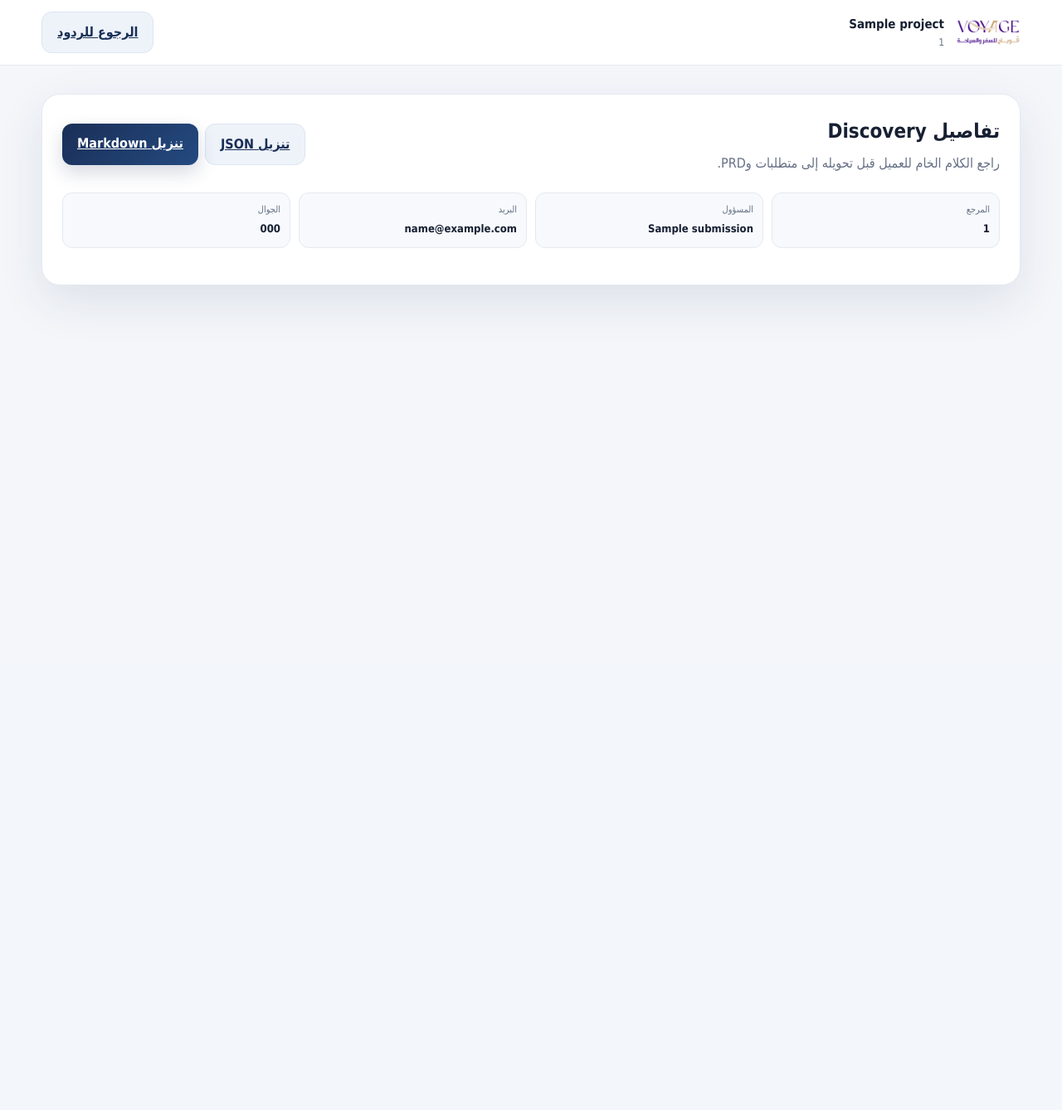
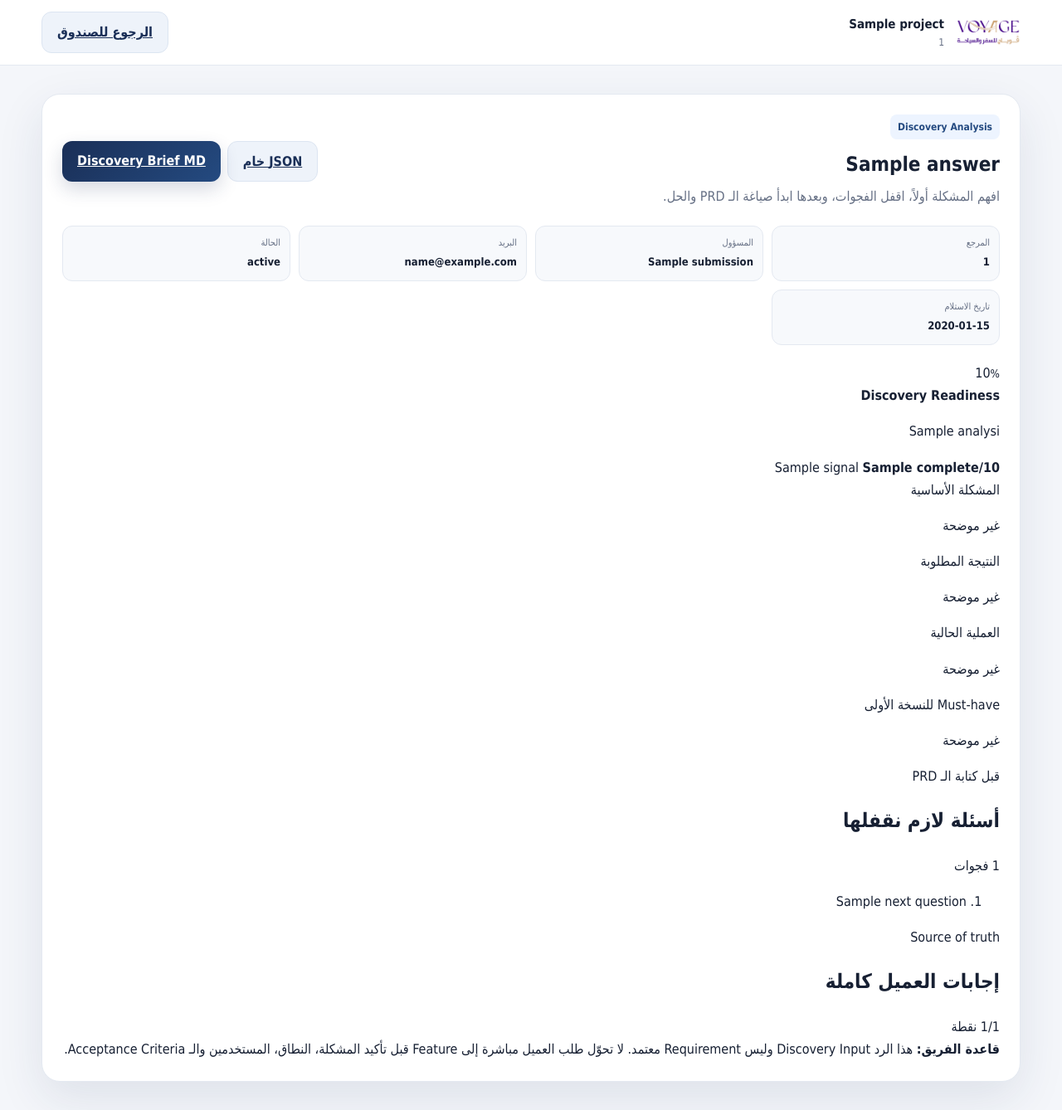
Before and after one commit to Cyb3r1no/prdsystem, a Flask app: template templates/admin_submission.html in a window 1280 px wide. Shown: the whole page at 83% size. Before the commit the page ends 359 px from the top, so only its background shows below. Run offline with Flask 3, Linux system fonts and the light colour scheme; the template is opened without the code that fills it: most values are stand-ins (such as "Sample title", 1, 10 or a date in 2020); some libraries are stand-ins or nearby versions.

Commit message:
feat: add discovery analysis workspace

```diff
--- a/templates/admin_submission.html
+++ b/templates/admin_submission.html
@@ -3,35 +3,103 @@
 <head>
   <meta charset="utf-8">
   <meta name="viewport" content="width=device-width, initial-scale=1">
-  <title>{{ submission.id }} — {{ project.name }}</title>
+  <title>{{ submission.id }} — Discovery Analysis</title>
   <link rel="stylesheet" href="{{ url_for('static', filename='css/app.css') }}">
+  <link rel="stylesheet" href="{{ url_for('static', filename='css/discovery-v3.css') }}">
 </head>
 <body class="admin-body">
   <header class="topbar">
     <div class="shell topbar-inner">
       <div class="brand">
-        <img src="{{ url_for('static', filename='img/voyage-logo.png') }}" alt="VOYAGE" class="brand-logo">
+        <img src="{{ url_for('static', filename='img/voyage-logo.png') }}" alt="{{ project.name }}" class="brand-logo">
         <div><strong>{{ project.name_ar }}</strong><span>{{ submission.id }}</span></div>
       </div>
-      <a class="btn btn-secondary" href="{{ url_for('admin_dashboard') }}">الرجوع للردود</a>
+      <a class="btn btn-secondary" href="{{ url_for('admin_dashboard') }}">الرجوع للصندوق</a>
     </div>
   </header>
 
-  <main class="shell admin-main">
+  <main class="shell admin-main discovery-detail">
     <section class="admin-card">
       <div class="admin-header">
-        <div><h1>تفاصيل Discovery</h1><p>راجع الكلام الخام للعميل قبل تحويله إلى متطلبات وPRD.</p></div>
+        <div>
+          <div class="eyebrow">Discovery Analysis</div>
+          <h1>{{ answers.get('company_name') or answers.get('contact_name') or submission.id }}</h1>
+          <p>افهم المشكلة أولاً، اقفل الفجوات، وبعدها ابدأ صياغة الـ PRD والحل.</p>
+        </div>
         <div class="admin-actions">
-          <a class="btn btn-secondary" href="{{ url_for('export_json', submission_id=submission.id) }}">تنزيل JSON</a>
-          <a class="btn btn-primary" href="{{ url_for('export_markdown', submission_id=submission.id) }}">تنزيل Markdown</a>
+          <a class="btn btn-secondary" href="{{ url_for('export_json', submission_id=submission.id) }}">JSON خام</a>
+          <a class="btn btn-primary" href="{{ url_for('export_markdown', submission_id=submission.id) }}">Discovery Brief MD</a>
         </div>
       </div>
 
-      <div class="meta-grid">
+      <div class="meta-grid meta-grid-5">
         <div class="meta-item"><span>المرجع</span><strong>{{ submission.id }}</strong></div>
         <div class="meta-item"><span>المسؤول</span><strong>{{ submission.contact_name or '-' }}</strong></div>
         <div class="meta-item"><span>البريد</span><strong>{{ submission.contact_email or '-' }}</strong></div>
-        <div class="meta-item"><span>الجوال</span><strong>{{ submission.contact_phone or '-' }}</strong></div>
+        <div class="meta-item"><span>الحالة</span><strong>{{ status_labels.get(submission.status, submission.status) }}</strong></div>
+        <div class="meta-item"><span>تاريخ الاستلام</span><strong>{{ submission.created_at[:10] }}</strong></div>
+      </div>
+
+      <section class="analysis-hero analysis-{{ analysis.tone }}">
+        <div class="score-card">
+          <div class="score-number">{{ analysis.score }}<small>%</small></div>
+          <div>
+            <strong>Discovery Readiness</strong>
+            <p>{{ analysis.label }}</p>
+          </div>
+        </div>
+        <div class="signal-grid">
+          {% for signal in analysis.signals %}
+          <div class="signal {% if signal.ready %}signal-ready{% else %}signal-open{% endif %}">
+            <span>{{ signal.label }}</span>
+            <strong>{{ signal.complete }}/{{ signal.total }}</strong>
+          </div>
+          {% endfor %}
+        </div>
+      </section>
+
+      <section class="snapshot-grid">
+        <article class="snapshot-card">
+          <span>المشكلة الأساسية</span>
+          <p>{{ answers.get('core_problem') or 'غير موضحة' }}</p>
+        </article>
+        <article class="snapshot-card">
+          <span>النتيجة المطلوبة</span>
+          <p>{{ answers.get('desired_outcome') or 'غير موضحة' }}</p>
+        </article>
+        <article class="snapshot-card">
+          <span>العملية الحالية</span>
+          <p>{{ answers.get('current_process') or 'غير موضحة' }}</p>
+        </article>
+        <article class="snapshot-card">
+          <span>Must-have للنسخة الأولى</span>
+          <p>{{ answers.get('must_haves') or 'غير موضحة' }}</p>
+        </article>
+      </section>
+
+      <section class="gap-card">
+        <div class="section-heading">
+          <div>
+            <span class="section-kicker">قبل كتابة الـ PRD</span>
+            <h2>أسئلة لازم نقفلها</h2>
+          </div>
+          <span class="gap-count">{{ analysis.missing|length }} فجوات</span>
+        </div>
+        {% if analysis.next_questions %}
+        <ol class="gap-list">
+          {% for question in analysis.next_questions %}<li>{{ question }}</li>{% endfor %}
+        </ol>
+        {% else %}
+        <div class="ready-note">ما فيه فجوات أساسية ظاهرة من النموذج. راجع الافتراضات مع العميل قبل اعتماد النطاق.</div>
+        {% endif %}
+      </section>
+
+      <div class="section-heading raw-heading">
+        <div>
+          <span class="section-kicker">Source of truth</span>
+          <h2>إجابات العميل كاملة</h2>
+        </div>
+        <span class="answered-count">{{ analysis.answered_count }}/{{ analysis.total_questions }} نقطة</span>
       </div>
 
       {% for section in sections %}
@@ -40,8 +108,9 @@
           {% if answers.get(q.id) not in [None, '', [], false] %}{% set ns.has_answer = true %}{% endif %}
         {% endfor %}
         {% if ns.has_answer %}
-        <section class="admin-section">
-          <h2>{{ section.title }}</h2>
+        <details class="admin-section discovery-section" open>
+          <summary>{{ section.title }}</summary>
+          <div class="section-answers">
             {% for q in section.questions %}
               {% set value = answers.get(q.id) %}
               {% if value not in [None, '', [], false] %}
@@ -51,9 +120,15 @@
               </div>
               {% endif %}
             {% endfor %}
-        </section>
+          </div>
+        </details>
         {% endif %}
       {% endfor %}
+
+      <div class="team-rule">
+        <strong>قاعدة الفريق:</strong>
+        هذا الرد Discovery Input وليس Requirement معتمد. لا تحوّل طلب العميل مباشرة إلى Feature قبل تأكيد المشكلة، النطاق، المستخدمين والـ Acceptance Criteria.
+      </div>
     </section>
   </main>
 </body>
```
Lines whose indentation alone changed are shown as unchanged.
